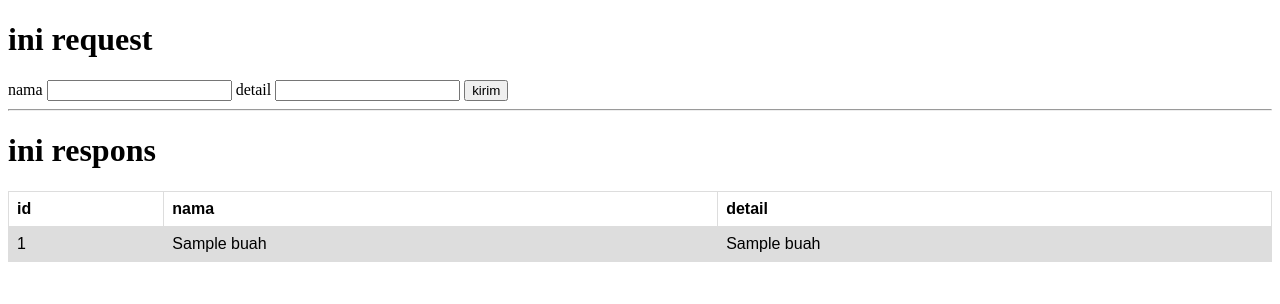
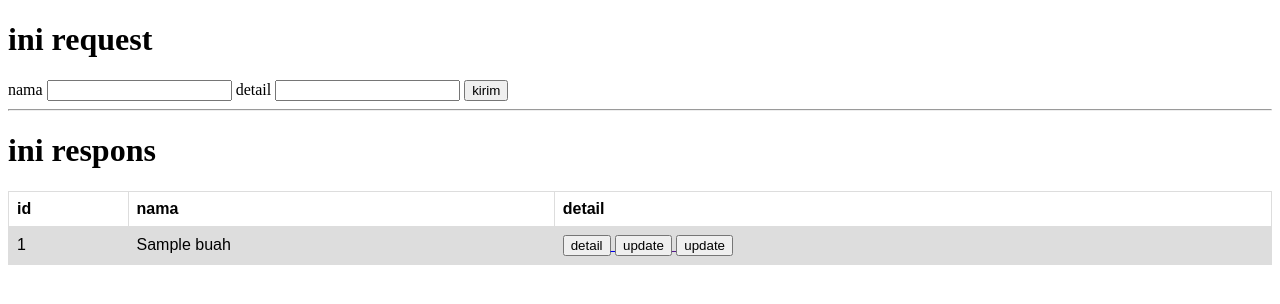
Before and after one commit to 192004/praxis-Academy, a Flask app: page / in a window 1280 px wide. Shown: the top 304 px of the page. Run offline with Flask 2, Linux system fonts and the light colour scheme; a database or web service that is not in the repository returns one stand-in record (values such as "Sample title"); some libraries are stand-ins or nearby versions.

Commit message:
pesan teks

```diff
--- a/novice/03-05/main.py
+++ b/novice/03-05/main.py
@@ -35,6 +35,23 @@ def index():
     # data = ["apel", "pear", "anggur", "jeruk", "belimbing", "kelengkeng"]
     return render_template("index.html", context=data)
 
+@app.route("/detail/<buah_id>")
+def detail(buah_id):
+    conn = psycopg2.connect(
+        host="localhost",
+        database="contoh",
+        user="postgres",
+        password="fitri19"
+    )
+    curs = conn.cursor()
+    query = f"select * from buah where id = {buah_id}"
+    curs.execute(query)
+    data = curs.fetchone()
+    conn.commit()
+    curs.close()
+    conn.close()
+    print (data)
+    return""
 
 if __name__ == "__main__":
     app.run()
--- a/novice/03-05/templates/index.html
+++ b/novice/03-05/templates/index.html
@@ -49,7 +49,18 @@ tr:nth-child(even) {
             <tr>
                 <td>{{d[0]}}</td>
                 <td>{{d[1]}}</td>
-                <td>{{d[2]}}</td>
+                <td>
+                    <a href="/detail/{{d[0]}}">
+                        <button>detail</button>
+                    </a>
+                    <a href="">
+                        <button>update</button>
+                    </a>
+                    <a href="">
+                        <button>update</button>
+                    </a>
+                </td>
+                <!-- <td>{{d[2]}}</td> -->
             </tr>
             {% endfor %}
         </table>
```
